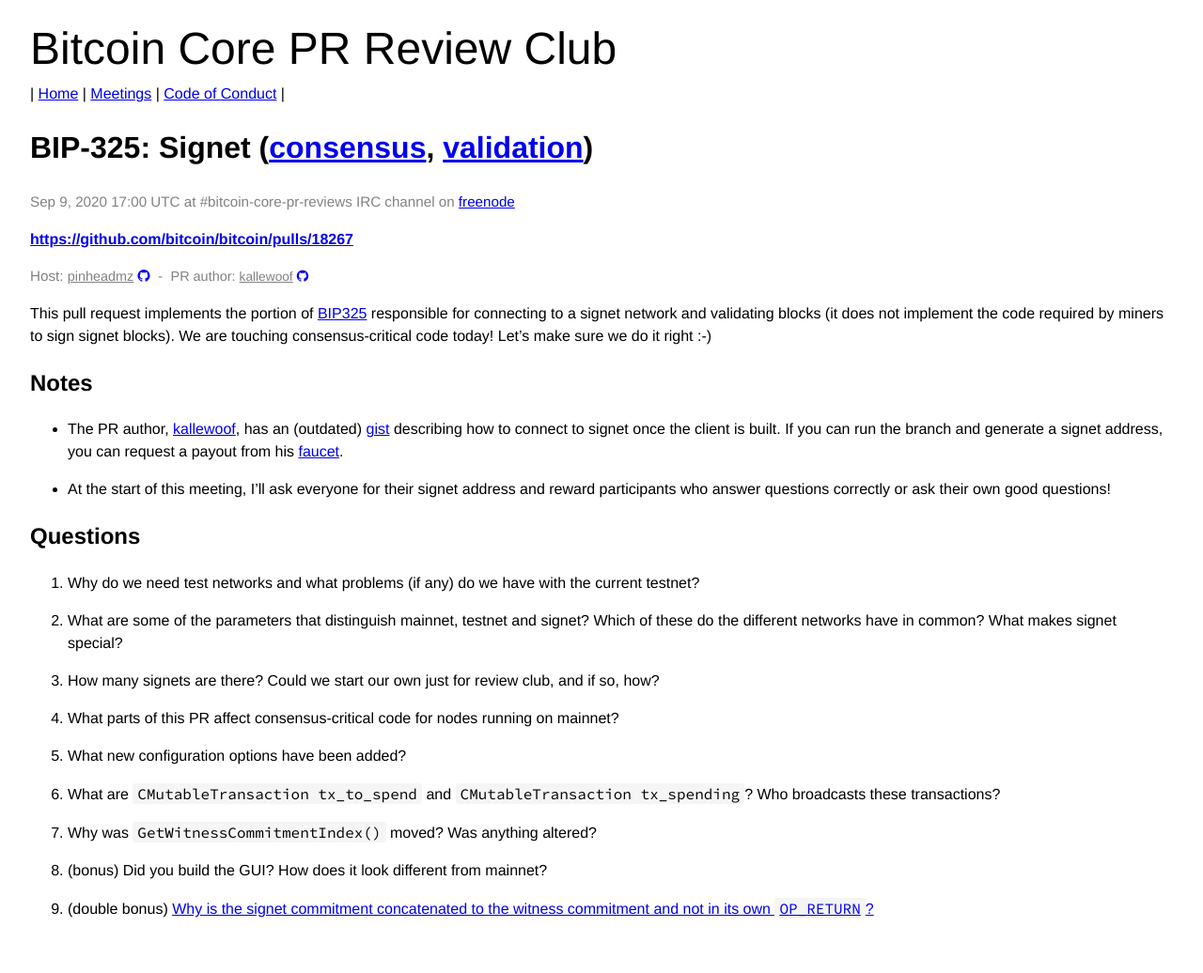
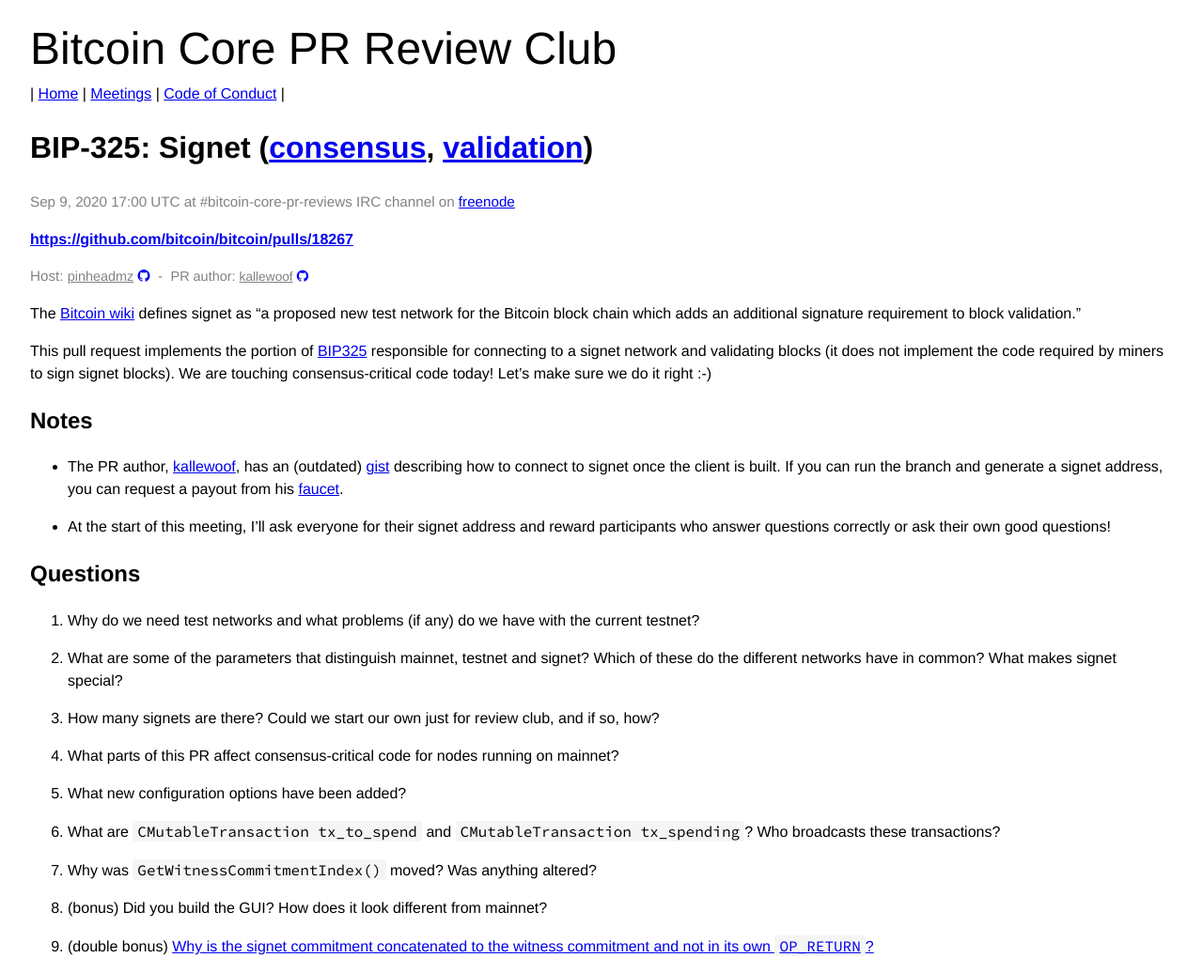
Before and after one commit to bitcoin-core-review-club/website, a Jekyll site: the page built from _posts/2020-09-09-#18267.md, in a window 1280 px wide. Shown: the whole page at 94% size. Built offline with Jekyll 4.4.1, drawn with Linux system fonts in a browser that asks for light colours; before the commit the page ends 996 px from its top, so only the background shows below that.

Commit message:
18267: add signet definition and link to wiki

```diff
--- a/_posts/2020-09-09-#18267.md
+++ b/_posts/2020-09-09-#18267.md
@@ -9,6 +9,10 @@
 status: upcoming
 commit:
 ---
+
+The [Bitcoin wiki](https://en.bitcoin.it/wiki/Signet) defines signet as
+"a proposed new test network for the Bitcoin block chain which adds an
+additional signature requirement to block validation."
 
 This pull request implements the portion of
 [BIP325](https://github.com/bitcoin/bips/blob/master/bip-0325.mediawiki)
```
